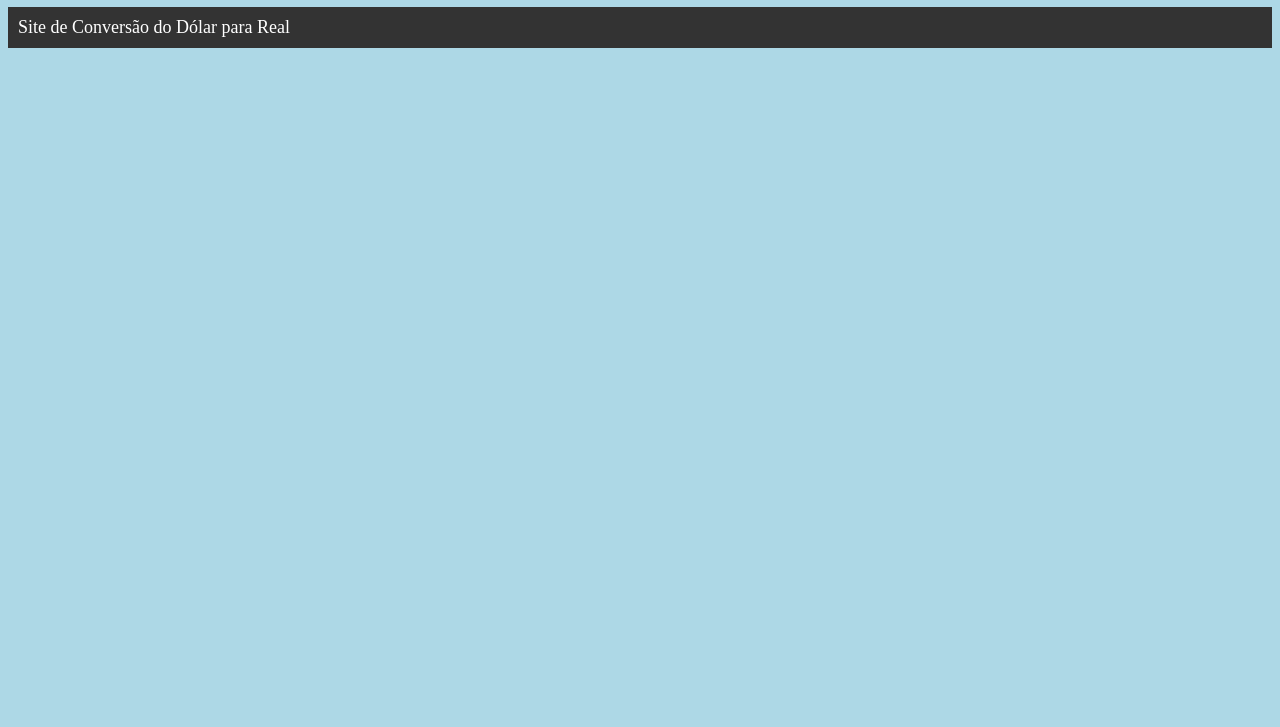
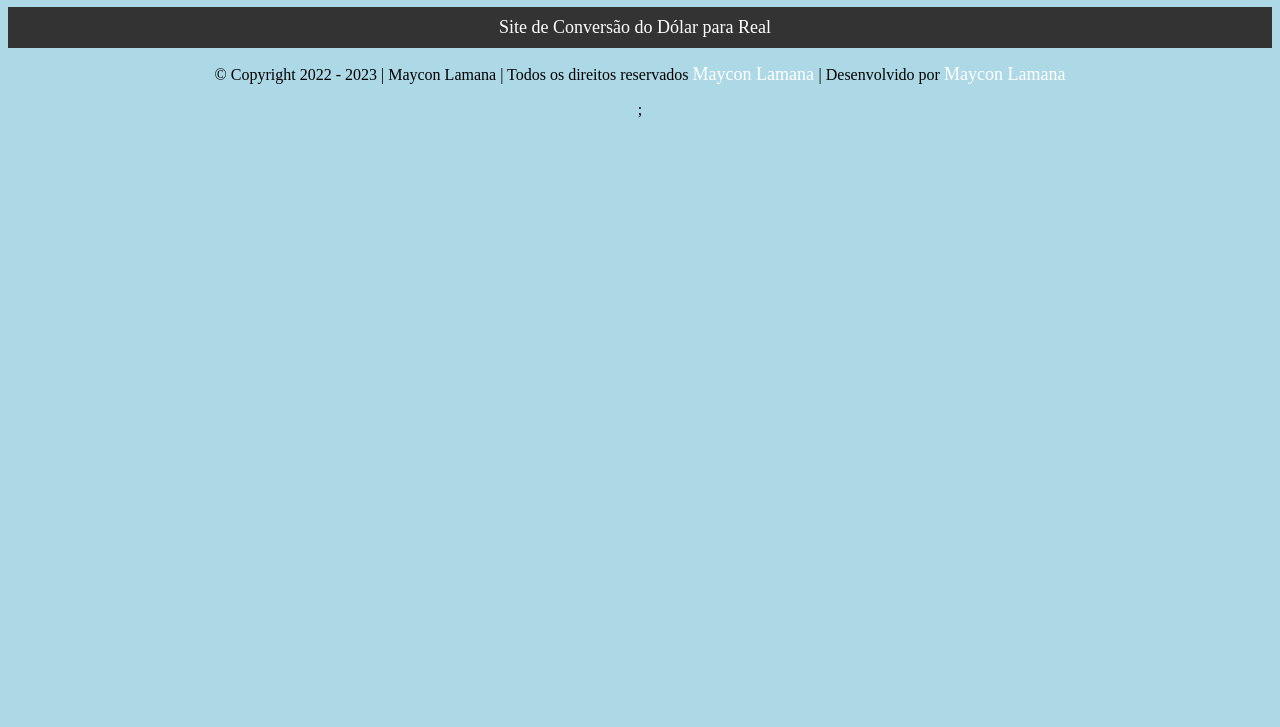
Before and after one commit to MayconLamana/Portfolio_Maycon-Lamana, a plain HTML site: page Portfolio/index.html in a window 1280 px wide. Shown: the part 73-800 px from the top of the page. Drawn offline with Linux system fonts and the light colour scheme.

Commit message:
Update
Atualização em Geral.
Pequenas Melhorias

```diff
--- a/Portfolio/index.html
+++ b/Portfolio/index.html
@@ -17,6 +17,7 @@
       <li><a href="https://meusite3.com">Meu Site 3</a></li> -->
     </ul>
   </nav>
+<p>© Copyright 2022 - <script>document.write(new Date().getFullYear());</script> | Maycon Lamana | Todos os direitos reservados <a href=''https://github.com/MayconLamana' target="_blank">Maycon Lamana </a> | Desenvolvido por <a href=''https://github.com/MayconLamana' target='_black'>Maycon Lamana </a></p>;
 </div>
 </body>
 </html>
--- a/Portfolio/style.css
+++ b/Portfolio/style.css
@@ -1,5 +1,6 @@
 body{
     background-color: lightblue;
+    text-align:center;
 }
 nav {
     background-color: #333;
```
